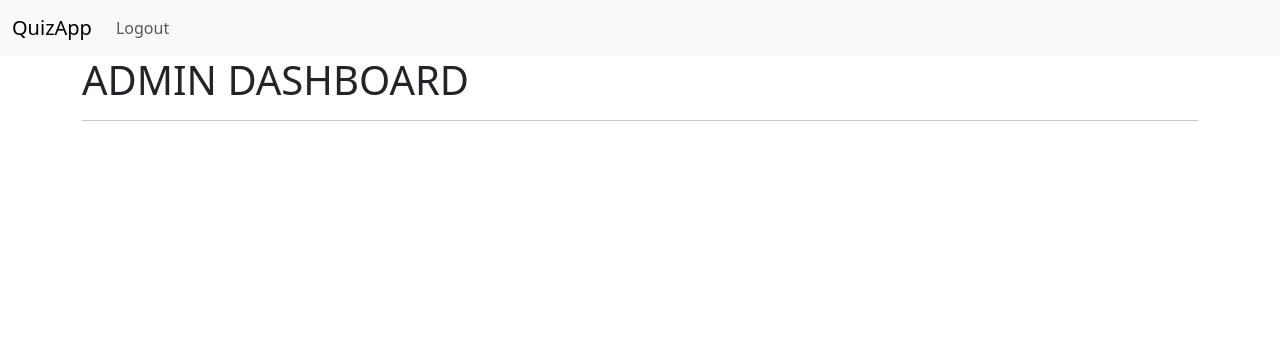
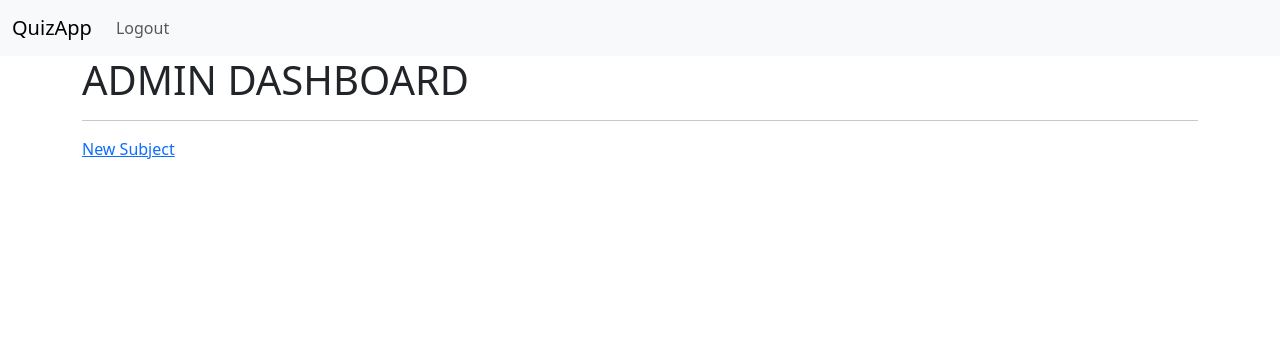
Before and after one commit to its403/quiz_app_v1, a Flask app: page /admin in a window 1280 px wide. Shown: the top 356 px of the page. Run offline with Flask 3, Linux system fonts and the light colour scheme; the visitor is signed in with stand-in values (Sample User, id 1).

Commit message:
Added functionality for adding new subject

```diff
--- a/routes.py
+++ b/routes.py
@@ -128,3 +128,27 @@ def logout():
 @admin_required
 def admin():
     return render_template("admin/dashboard.html")
+
+
+# CRUD Subject
+@app.route("/admin/subject/add")
+@admin_required
+def add_subject():
+    return render_template("subject/add.html")
+
+# CRUD for Subjects
+@app.route("/admin/subject/add", methods=["POST"])
+@admin_required
+def add_subject_post():
+    name = request.form.get("subject_name")
+    description = request.form.get("subject_description")
+
+    if not name or not description:
+        flash("Please fill all the fields!")
+        return redirect(url_for("add_subject"))
+
+    subject = Subject(name=name, description=description)
+    db.session.add(subject)
+    db.session.commit()
+    flash("Subject added successfully")
+    return redirect(url_for("admin"))
--- a/templates/admin/dashboard.html
+++ b/templates/admin/dashboard.html
@@ -3,4 +3,5 @@
 {% block content %}
     <h1>ADMIN DASHBOARD</h1>
     <hr>
+    <a href="{{ url_for('add_subject') }}">New Subject</a>
 {% endblock %}
```
Also changed, not shown: templates/subject/add.html (added, +17 -0 lines).
